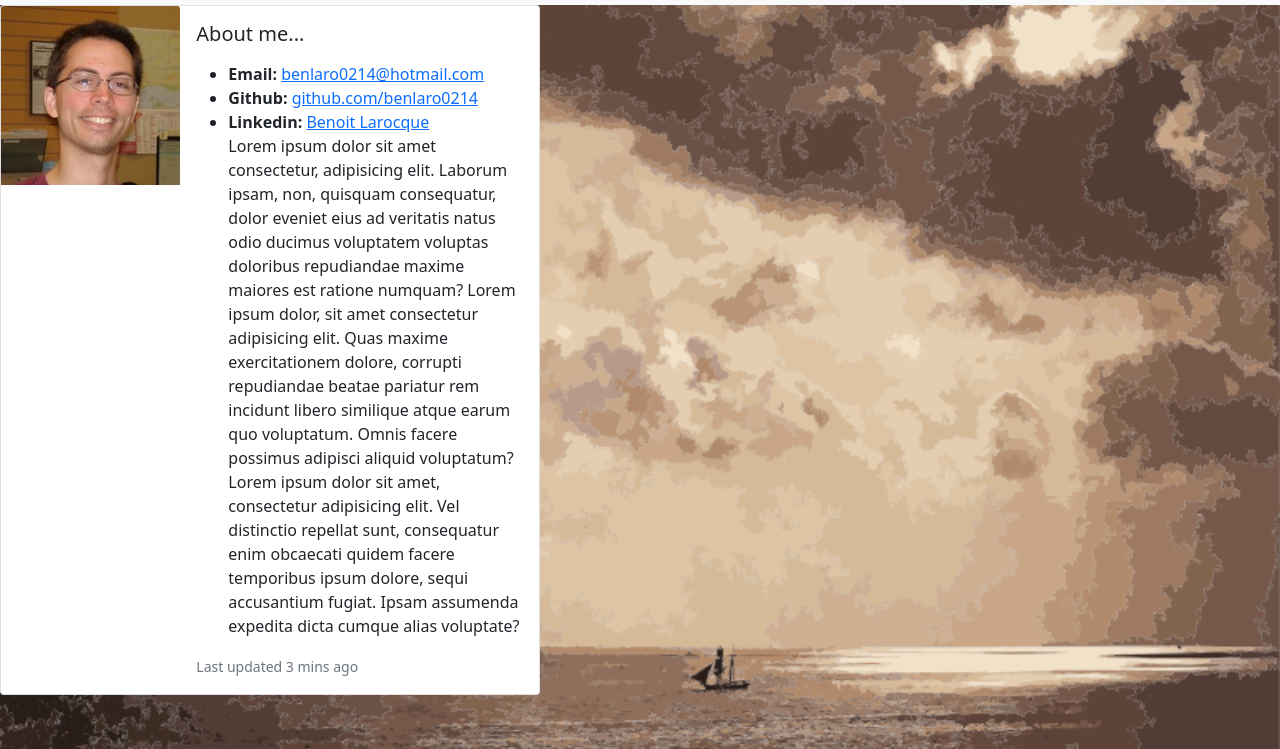
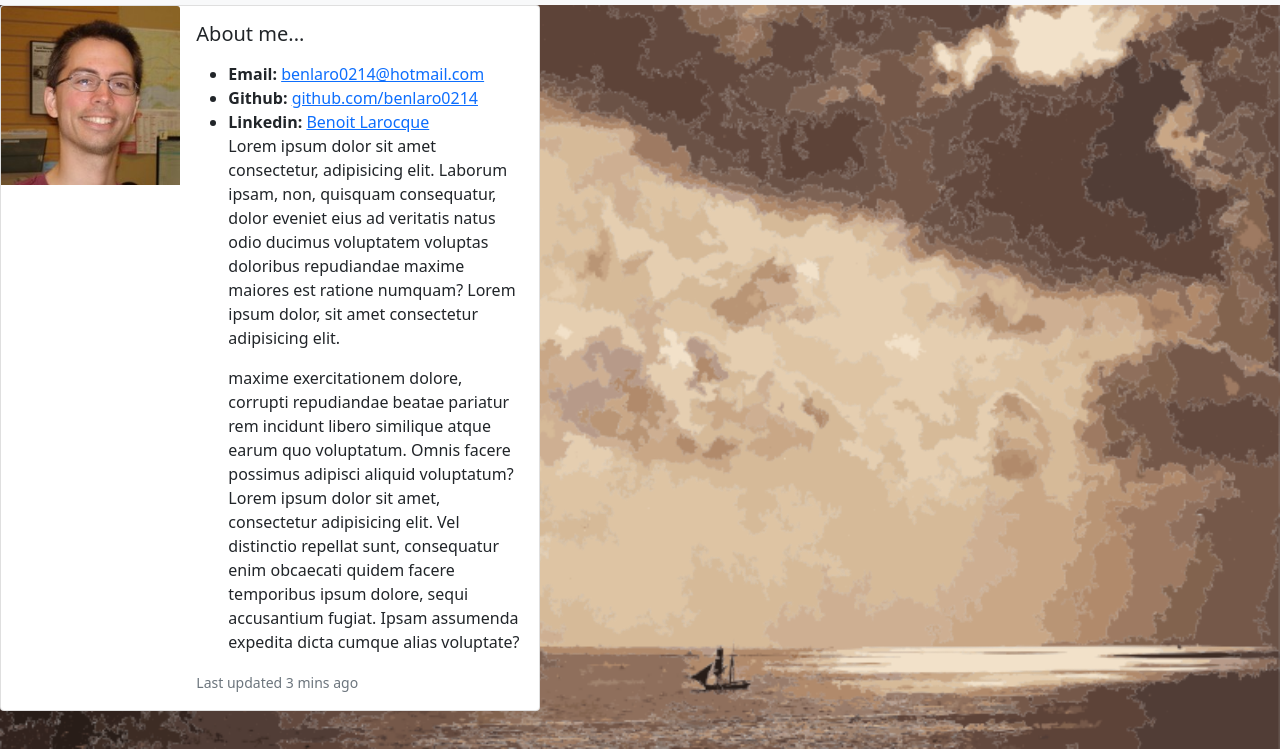
Before and after one commit to benlaro0214/PortoResponso, a plain HTML site: page index.html in a window 1280 px wide. Shown: the part 51-800 px from the top of the page. Drawn offline with nearby package versions, Linux system fonts and the light colour scheme.

Commit message:
Better card

```diff
--- a/index.html
+++ b/index.html
@@ -45,7 +45,7 @@
                 <li><strong>Email:</strong> <a href="contact.html">benlaro0214@hotmail.com</a></li>
                 <li><strong>Github:</strong> <a href="https://github.com/benlaro0214">github.com/benlaro0214</a></li>
                 <li><strong>Linkedin:</strong> <a href="https://www.linkedin.com/in/benoit-larocque-1b25383a/">Benoit Larocque</a></li>
-                Lorem ipsum dolor sit amet consectetur, adipisicing elit. Laborum ipsam, non, quisquam consequatur, dolor eveniet eius ad veritatis natus odio ducimus voluptatem voluptas doloribus repudiandae maxime maiores est ratione numquam? Lorem ipsum dolor, sit amet consectetur adipisicing elit. Quas maxime exercitationem dolore, corrupti repudiandae beatae pariatur rem incidunt libero similique atque earum quo voluptatum. Omnis facere possimus adipisci aliquid voluptatum? Lorem ipsum dolor sit amet, consectetur adipisicing elit. Vel distinctio repellat sunt, consequatur enim obcaecati quidem facere temporibus ipsum dolore, sequi accusantium fugiat. Ipsam assumenda expedita dicta cumque alias voluptate?
+                Lorem ipsum dolor sit amet consectetur, adipisicing elit. Laborum ipsam, non, quisquam consequatur, dolor eveniet eius ad veritatis natus odio ducimus voluptatem voluptas doloribus repudiandae maxime maiores est ratione numquam? Lorem ipsum dolor, sit amet consectetur adipisicing elit. </p> maxime exercitationem dolore, corrupti repudiandae beatae pariatur rem incidunt libero similique atque earum quo voluptatum. Omnis facere possimus adipisci aliquid voluptatum? Lorem ipsum dolor sit amet, consectetur adipisicing elit. Vel distinctio repellat sunt, consequatur enim obcaecati quidem facere temporibus ipsum dolore, sequi accusantium fugiat. Ipsam assumenda expedita dicta cumque alias voluptate?
               </ul></p>
               <p class="card-text"><small class="text-muted">Last updated 3 mins ago</small></p>
             </div>
```
